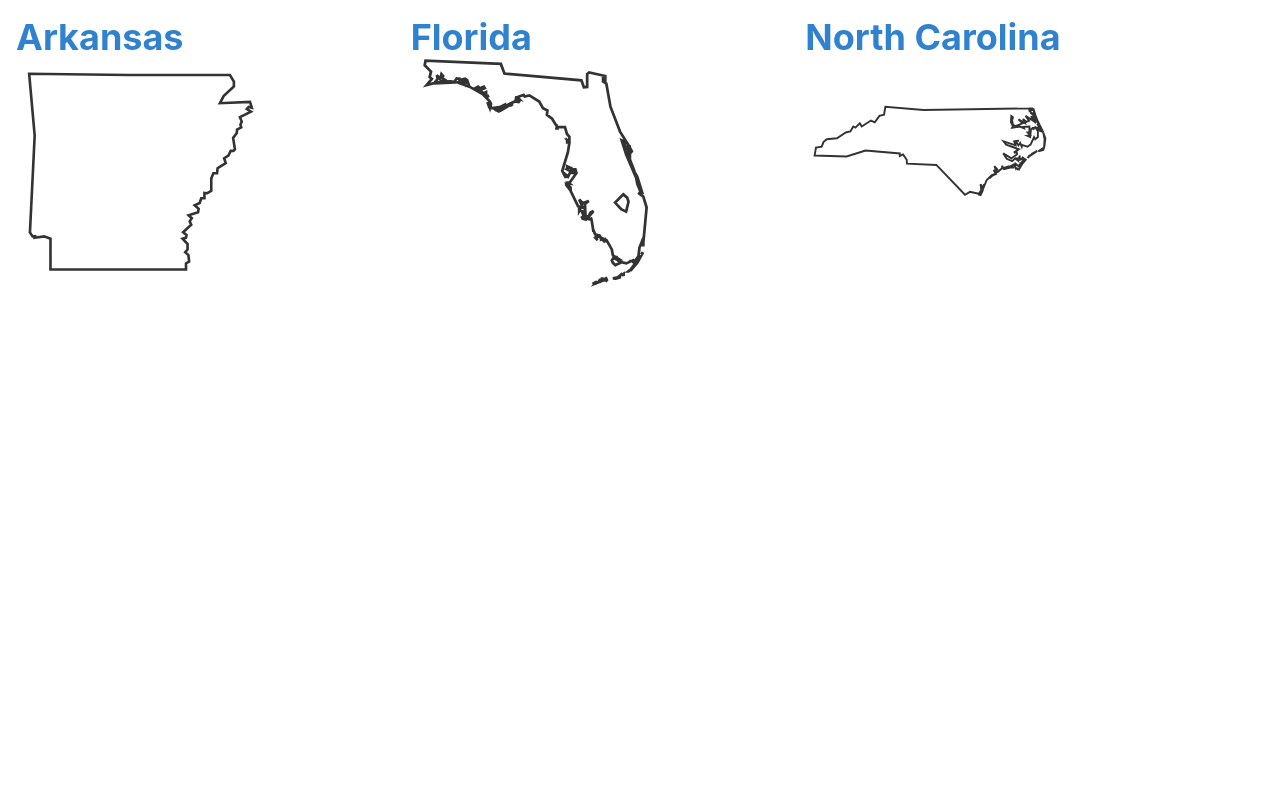
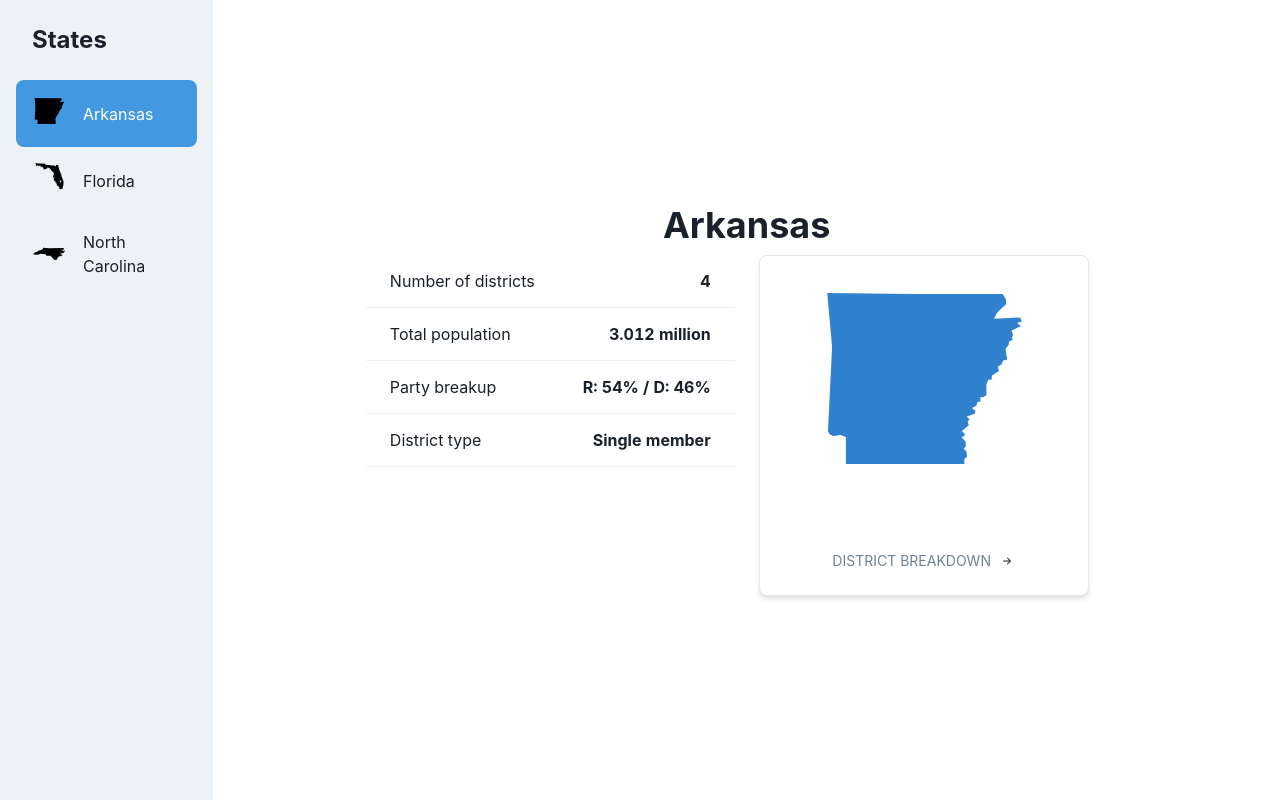
Before and after one commit to nimatullo/state-redistricter, a React (Vite) app: page / in a window 1280 px wide. Built offline with nearby package versions, Linux system fonts and the light colour scheme.

Commit message:
homepage with sidebar

```diff
--- a/src/assets/styles/homepage.css
+++ b/src/assets/styles/homepage.css
@@ -24,3 +24,12 @@
   /* stroke: transparent; */
   cursor: pointer;
 }
+
+.main {
+  display: grid;
+  grid-template-columns: 1fr 5fr;
+}
+
+.state-icon {
+  fill: var(--chakra-colors-blue-500);
+}
--- a/src/assets/styles/map.css
+++ b/src/assets/styles/map.css
@@ -13,3 +13,11 @@
   width: 50vw;
   overflow: auto;
 }
+
+.multi-member-view {
+  position: absolute !important;
+  bottom: 0;
+  left: 15vw;
+  margin: 1em;
+  z-index: 10000;
+}
--- /dev/null
+++ b/src/components/Card.jsx
@@ -0,0 +1,78 @@
+import {
+  Box,
+  Center,
+  useColorModeValue,
+  Heading,
+  Text,
+  Stack,
+  Image,
+  Link as LinkComponent,
+  HStack,
+} from "@chakra-ui/react";
+
+import { BsArrowRightShort } from "react-icons/bs";
+
+import { Link } from "react-router-dom";
+
+export default function Card({ image, state }) {
+  return (
+    <Box
+      role={"group"}
+      p={6}
+      maxW={"330px"}
+      w={"full"}
+      bg={useColorModeValue("white", "gray.800")}
+      boxShadow={"md"}
+      rounded={"lg"}
+      pos={"relative"}
+      border="1px solid #e2e8f0"
+      zIndex={1}
+    >
+      <Box
+        rounded={"lg"}
+        pos={"relative"}
+        height={"230px"}
+        _after={{
+          transition: "all .3s ease",
+          content: '""',
+          w: "full",
+          h: "full",
+          pos: "absolute",
+          top: 5,
+          left: 0,
+          backgroundImage: `url(${image})`,
+          filter: "blur(15px)",
+          zIndex: -1,
+        }}
+        _groupHover={{
+          _after: {
+            filter: "blur(20px)",
+          },
+        }}
+      >
+        <Image
+          rounded={"lg"}
+          height={230}
+          width={282}
+          objectFit={"cover"}
+          as={image}
+          className="state-icon"
+        />
+      </Box>
+      <Stack pt={10} align={"center"}>
+        <LinkComponent as={Link} to={`/map/${state}`}>
+          <HStack>
+            <Text
+              color={"gray.500"}
+              fontSize={"sm"}
+              textTransform={"uppercase"}
+            >
+              District breakdown
+            </Text>
+            <BsArrowRightShort />
+          </HStack>
+        </LinkComponent>
+      </Stack>
+    </Box>
+  );
+}
--- a/src/components/nav/Homepage.jsx
+++ b/src/components/nav/Homepage.jsx
@@ -1,37 +1,36 @@
 // Base
 import React from "react";
-import { Heading } from "@chakra-ui/react";
-import { useNavigate } from "react-router-dom";
 
 // Custom
 import ArkansasIcon from "../../assets/img/ArkansasIcon.jsx";
 import FloridaIcon from "../../assets/img/FloridaIcon.jsx";
 import NorthCarolinaIcon from "../../assets/img/NorthCarolinaIcon.jsx";
 import "../../assets/styles/homepage.css";
+import ArkansasBreakdown from "../statebreakdown/ArkansasBreakdown.jsx";
+import FloridaBreakdown from "../statebreakdown/FloridaBreakdown.jsx";
+import NorthCarolinaBreakdown from "../statebreakdown/NorthCarolina.jsx";
+import Sidebar from "./Sidebar.jsx";
 
 const Homepage = () => {
-  const navigation = useNavigate();
+  const [page, setPage] = React.useState("ak");
 
-  const goTo = (state) => {
-    navigation(`/map/${state}`);
+  const renderPage = () => {
+    switch (page) {
+      case "Arkansas":
+        return <ArkansasBreakdown />;
+      case "Florida":
+        return <FloridaBreakdown />;
+      case "North Carolina":
+        return <NorthCarolinaBreakdown />;
+      default:
+        return <ArkansasBreakdown />;
+    }
   };
 
   return (
     <div className="main">
-      <div className="states">
-        <div className="state">
-          <Heading>Arkansas</Heading>
-          <ArkansasIcon onClick={() => goTo("ar")} />
-        </div>
-        <div className="state">
-          <Heading>Florida</Heading>
-          <FloridaIcon onClick={() => goTo("fl")} />
-        </div>
-        <div className="state">
-          <Heading>North Carolina</Heading>
-          <NorthCarolinaIcon onClick={() => goTo("nc")} />
-        </div>
-      </div>
+      <Sidebar setPage={setPage} />
+      {renderPage()}
     </div>
   );
 };
--- /dev/null
+++ b/src/components/nav/Sidebar.jsx
@@ -0,0 +1,103 @@
+import React from "react";
+import {
+  Box,
+  Flex,
+  Icon,
+  useColorModeValue,
+  Link,
+  Text,
+} from "@chakra-ui/react";
+
+import ArkansasIcon from "../../assets/img/ArkansasIcon";
+import FloridaIcon from "../../assets/img/FloridaIcon";
+import NorthCarolinaIcon from "../../assets/img/NorthCarolinaIcon";
+
+const LinkItems = [
+  { name: "Arkansas", icon: ArkansasIcon },
+  { name: "Florida", icon: FloridaIcon },
+  { name: "North Carolina", icon: NorthCarolinaIcon },
+];
+
+export default function Sidebar({ setPage }) {
+  return (
+    <>
+      <Box minH="100vh" bg={useColorModeValue("gray.100", "gray.900")}>
+        <SidebarContent setPage={setPage} />
+      </Box>
+    </>
+  );
+}
+
+const SidebarContent = ({ setPage }) => {
+  const [active, setActive] = React.useState("Arkansas");
+
+  return (
+    <>
+      <Flex h="20" alignItems="center" mx="8" justifyContent="space-between">
+        <Text fontSize="2xl" fontWeight="bold">
+          States
+        </Text>
+      </Flex>
+      {LinkItems.map((link) => (
+        <NavItem
+          key={link.name}
+          link={link}
+          setPage={setPage}
+          setActive={setActive}
+          active={active}
+        >
+          {link.name}
+        </NavItem>
+      ))}
+    </>
+  );
+};
+
+const NavItem = ({ link, children, setPage, setActive, active, ...rest }) => {
+  const handleClick = () => {
+    setPage(link.name);
+    setActive(link.name);
+  };
+  return (
+    <Link
+      onClick={handleClick}
+      href="#"
+      style={{ textDecoration: "none" }}
+      _focus={{ boxShadow: "none" }}
+    >
+      <Flex
+        align="center"
+        p="4"
+        mx="4"
+        borderRadius="lg"
+        role="group"
+        cursor="pointer"
+        _hover={{
+          bg: "blue.300",
+          color: "white",
+        }}
+        style={
+          active === link.name
+            ? {
+                backgroundColor: "var(--chakra-colors-blue-400)",
+                color: "white",
+              }
+            : null
+        }
+        {...rest}
+      >
+        {link.icon && (
+          <Icon
+            mr="4"
+            fontSize="35"
+            _groupHover={{
+              color: "white",
+            }}
+            as={link.icon}
+          />
+        )}
+        {children}
+      </Flex>
+    </Link>
+  );
+};
--- /dev/null
+++ b/src/components/statebreakdown/ArkansasBreakdown.jsx
@@ -0,0 +1,71 @@
+import React from "react";
+import L from "leaflet";
+import {
+  Box,
+  Center,
+  Grid,
+  GridItem,
+  Heading,
+  Stack,
+  Text,
+  Table,
+  Tbody,
+  Tr,
+  Td,
+  TableContainer,
+} from "@chakra-ui/react";
+import Arkansas from "../../assets/img/ArkansasIcon";
+import Card from "../Card";
+import ArkansasIcon from "../../assets/img/ArkansasIcon";
+
+const ArkansasBreakdown = () => {
+  return (
+    <Center>
+      <Stack alignItems={"center"}>
+        <Heading size={"xl"}>Arkansas</Heading>
+
+        <Box>
+          <Grid templateColumns="1fr 1fr" gap={6}>
+            <GridItem>
+              <TableContainer>
+                <Table variant="simple">
+                  <Tbody>
+                    <Tr>
+                      <Td>Number of districts</Td>
+                      <Td isNumeric>
+                        <Text as="b">4</Text>
+                      </Td>
+                    </Tr>
+                    <Tr>
+                      <Td>Total population</Td>
+                      <Td isNumeric>
+                        <Text as="b">3.012 million</Text>
+                      </Td>
+                    </Tr>
+                    <Tr>
+                      <Td>Party breakup</Td>
+                      <Td isNumeric>
+                        <Text as="b">R: 54% / D: 46%</Text>
+                      </Td>
+                    </Tr>
+                    <Tr>
+                      <Td>District type</Td>
+                      <Td isNumeric>
+                        <Text as="b">Single member</Text>
+                      </Td>
+                    </Tr>
+                  </Tbody>
+                </Table>
+              </TableContainer>
+            </GridItem>
+            <GridItem>
+              <Card image={ArkansasIcon} state="ak" />
+            </GridItem>
+          </Grid>
+        </Box>
+      </Stack>
+    </Center>
+  );
+};
+
+export default ArkansasBreakdown;
--- /dev/null
+++ b/src/components/statebreakdown/FloridaBreakdown.jsx
@@ -0,0 +1,70 @@
+import React from "react";
+import L from "leaflet";
+import {
+  Box,
+  Center,
+  Grid,
+  GridItem,
+  Heading,
+  Stack,
+  Text,
+  Table,
+  Tbody,
+  Tr,
+  Td,
+  TableContainer,
+} from "@chakra-ui/react";
+import FloridaIcon from "../../assets/img/FloridaIcon";
+import Card from "../Card";
+
+const FloridaBreakdown = () => {
+  return (
+    <Center>
+      <Stack alignItems={"center"}>
+        <Heading size={"xl"}>Florida</Heading>
+
+        <Box>
+          <Grid templateColumns="1fr 1fr" gap={6}>
+            <GridItem>
+              <TableContainer>
+                <Table variant="simple">
+                  <Tbody>
+                    <Tr>
+                      <Td>Number of districts</Td>
+                      <Td isNumeric>
+                        <Text as="b">27</Text>
+                      </Td>
+                    </Tr>
+                    <Tr>
+                      <Td>Total population</Td>
+                      <Td isNumeric>
+                        <Text as="b">12.22 million</Text>
+                      </Td>
+                    </Tr>
+                    <Tr>
+                      <Td>Party breakup</Td>
+                      <Td isNumeric>
+                        <Text as="b">R: 54% / D: 46%</Text>
+                      </Td>
+                    </Tr>
+                    <Tr>
+                      <Td>District type</Td>
+                      <Td isNumeric>
+                        <Text as="b">Single member</Text>
+                      </Td>
+                    </Tr>
+                  </Tbody>
+                </Table>
+              </TableContainer>
+            </GridItem>
+            <GridItem>
+              <Card image={FloridaIcon} state="fl" />
+            </GridItem>
+          </Grid>
+        </Box>
+      </Stack>
+    </Center>
+  );
+};
+
+export default FloridaBreakdown;
--- /dev/null
+++ b/src/components/statebreakdown/NorthCarolina.jsx
@@ -0,0 +1,70 @@
+import React from "react";
+import L from "leaflet";
+import {
+  Box,
+  Center,
+  Grid,
+  GridItem,
+  Heading,
+  Stack,
+  Text,
+  Table,
+  Tbody,
+  Tr,
+  Td,
+  TableContainer,
+} from "@chakra-ui/react";
+import NorthCarolina from "../../assets/img/NorthCarolinaIcon";
+import Card from "../Card";
+
+const NorthCarolinaBreakdown = () => {
+  return (
+    <Center>
+      <Stack alignItems={"center"}>
+        <Heading size={"xl"}>North Carolina</Heading>
+
+        <Box>
+          <Grid templateColumns="1fr 1fr" gap={6}>
+            <GridItem>
+              <TableContainer>
+                <Table variant="simple">
+                  <Tbody>
+                    <Tr>
+                      <Td>Number of districts</Td>
+                      <Td isNumeric>
+                        <Text as="b">13</Text>
+                      </Td>
+                    </Tr>
+                    <Tr>
+                      <Td>Total population</Td>
+                      <Td isNumeric>
+                        <Text as="b">10.39 million</Text>
+                      </Td>
+                    </Tr>
+                    <Tr>
+                      <Td>Party breakup</Td>
+                      <Td isNumeric>
+                        <Text as="b">R: 54% / D: 46%</Text>
+                      </Td>
+                    </Tr>
+                    <Tr>
+                      <Td>District type</Td>
+                      <Td isNumeric>
+                        <Text as="b">Single member</Text>
+                      </Td>
+                    </Tr>
+                  </Tbody>
+                </Table>
+              </TableContainer>
+            </GridItem>
+            <GridItem>
+              <Card image={NorthCarolina} state="nc" />
+            </GridItem>
+          </Grid>
+        </Box>
+      </Stack>
+    </Center>
+  );
+};
+
+export default NorthCarolinaBreakdown;
```
Also changed, not shown: src/components/maps/Map.jsx (+12 -9 lines), src/components/maps/MapContents.jsx (+12 -1 lines).
